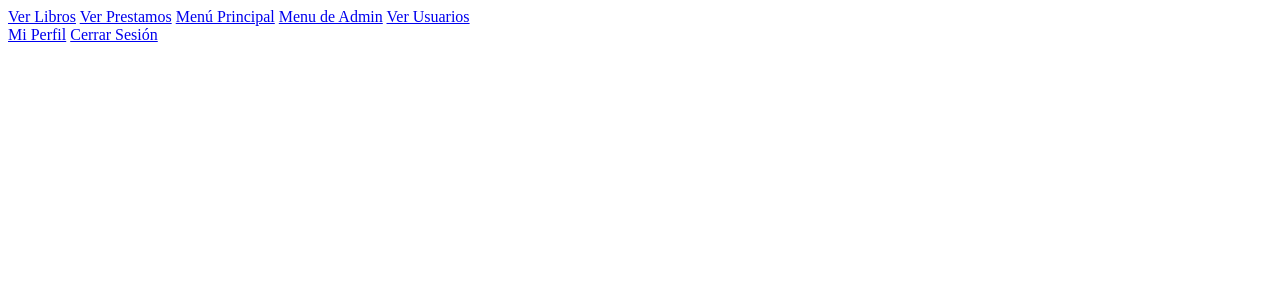
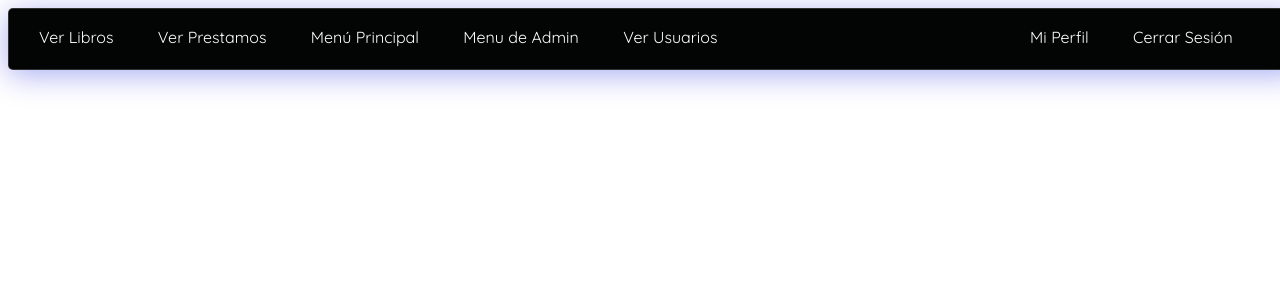
Before and after one commit to YaritAG/ProyectoF_Nora, a PHP site: page /assets/partials/headerAdmin.html in a window 1280 px wide. Shown: the top 300 px of the page. Run offline with PHP 8.4, Linux system fonts and the light colour scheme.

Commit message:
Css de HeaderAdmin Terminada

```diff
--- a/assets/partials/headerAdmin.html
+++ b/assets/partials/headerAdmin.html
@@ -3,25 +3,30 @@
 <head>
     <meta charset="UTF-8">
     <meta name="viewport" content="width=device-width, initial-scale=1.0">
-    <title>Ventana Admub</title>
-    <link rel="stylesheet" href="">
+    <title>Ventana Admin</title>
+    <link rel="stylesheet" href="static/headerAdmin.css">
+
+        <!-- Quicksand -->
+        <link rel="preconnect" href="https://fonts.googleapis.com">
+        <link rel="preconnect" href="https://fonts.gstatic.com" crossorigin>
+        <link
+            href="https://fonts.googleapis.com/css2?family=Poppins:ital,wght@0,100;0,200;0,300;0,400;0,500;0,600;0,700;0,800;0,900;1,100;1,200;1,300;1,400;1,500;1,600;1,700;1,800;1,900&family=Quicksand:wght@300..700&display=swap"
+            rel="stylesheet">
 </head>
 <body>
-<nav class="barra-superior">
-    <div class="botones-navbar">
-        <a href="verLibros.php">Ver Libros</a>
-        <a href="verPrestamos.php">Ver Prestamos</a>
-        <a href="../../templates/menu.php">Menú Principal</a>
-        <a href="ventanaAdmin.php">Menu de Admin</a>
-        <a href="verUsuarios.php">Ver Usuarios</a>
-    </div>
+    <nav class="barra-superior">
+        <div class="botones-navbar">
+            <a href="verLibros.php" class="btn-verLibros">Ver Libros</a>
+            <a href="verPrestamos.php" class="btn-verPrestamos">Ver Prestamos</a>
+            <a href="../../templates/menu.php" class="btn-menu">Menú Principal</a>
+            <a href="ventanaAdmin.php" class="btn-admin">Menu de Admin</a>
+            <a href="verUsuarios.php" class="btn-users">Ver Usuarios</a>
+        </div>
 
-    <div class="logout">
         <div class="logout">
-            <a href="../public/user/perfil.php">Mi Perfil</a>
-            <a href="logout.php">Cerrar Sesión</a>
+            <a href="../public/user/perfil.php" class="btn-perfil">Mi Perfil</a>
+            <a href="../public/user/login.php" class="btn-logout">Cerrar Sesión</a>
         </div>
-    </div>
-</nav>
+    </nav>
 </body>
 </html>
--- a/assets/partials/static/headerAdmin.css
+++ b/assets/partials/static/headerAdmin.css
@@ -1,4 +1,5 @@
 .barra-superior {
+    font-family: 'Quicksand';
     width: 97.6%;
     background-color: #030504;
     color: #fff;
@@ -10,32 +11,71 @@
     position: sticky;
     padding: 10px 20px;
     z-index: 10;
+    backdrop-filter: blur(30px);
+        -webkit-backdrop-filter: blur(3px);
+        border-radius: 5px;
+        box-shadow: 0 5px 30px 0 rgba(22, 32, 220, 0.37);
+        padding-right: 35px;
+        border: 1px solid rgba(255, 255, 255, 0.18);
 }
 
 
-.btn-prestamo,
-.btn-generos,
-.btn-about,
+.btn-verLibros,
+.btn-verPrestamos,
+.btn-admin,
 .btn-libros,
-.btn-admin,
-.btn-logout,
+.btn-users,
+.btn-menu,
 .btn-perfil,
-.btn-menu {
+.btn-logout {
     margin-right: 20px;
     border-radius: 5px;
     padding: 6px 10px;
-    border: 1px solid #fff;
 }
 
-a.btn-prestamo,
-a.btn-generos,
-a.btn-about,
+a.btn-verLibros,
+a.btn-verPrestamos,
+a.btn-admin,
 a.btn-libros,
-a.btn-admin,
-a.btn-logout,
+a.btn-users,
+a.btn-menu,
 a.btn-perfil,
-a.btn-menu {
+a.btn-logout {
     text-decoration: none;
     color: inherit;
-    /* Mantiene el color del enlace como el color de su contenedor o página */
+    position: relative;
+    display: inline-block;
+    overflow: hidden;
 }
+
+
+a.btn-verLibros::before,
+a.btn-verPrestamos::before,
+a.btn-admin::before,
+a.btn-libros::before,
+a.btn-users::before,
+a.btn-menu::before,
+a.btn-perfil::before,
+a.btn-logout::before {
+content: "";
+    position: absolute;
+    width: 100%;
+    height: 2px;
+    background: #fff;
+    border-radius: 5px;
+    transform: scaleX(0);
+    transition: all .5s ease;
+    bottom: 0;
+    left: 0;
+}
+
+a.btn-verLibros:hover::before,
+a.btn-verPrestamos:hover::before,
+a.btn-admin:hover::before,
+a.btn-libros:hover::before,
+a.btn-users:hover::before,
+a.btn-menu:hover::before,
+a.btn-perfil:hover::before,
+a.btn-logout:hover::before{
+transform: scaleX(1);
+}
--- a/public/admin/ventanaAdmin.php
+++ b/public/admin/ventanaAdmin.php
@@ -35,10 +35,8 @@ echo "Bienvenido al panel de administración";
         </div>
 
         <div class="logout">
-            <div class="logout">
-                <a href="../public/user/perfil.php">Mi Perfil</a>
-                 <a href="logout.php">Cerrar Sesión</a>
-            </div>
+            <a href="../public/user/perfil.php" class="btn-perfil">Mi Perfil</a>
+            <a href="../public/user/login.php" class="btn-logout">Cerrar Sesión</a>
         </div>
     </nav>
 
```
Also changed, not shown: Underline Navbar Source Code.html (added, +172 -0 lines).
